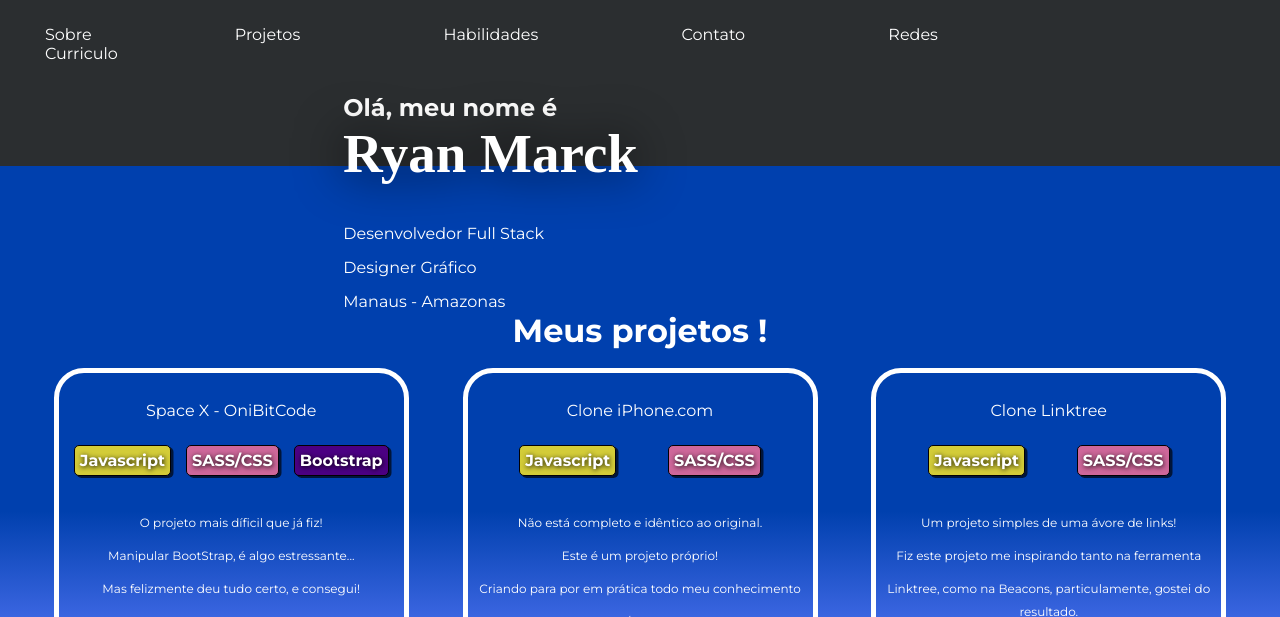
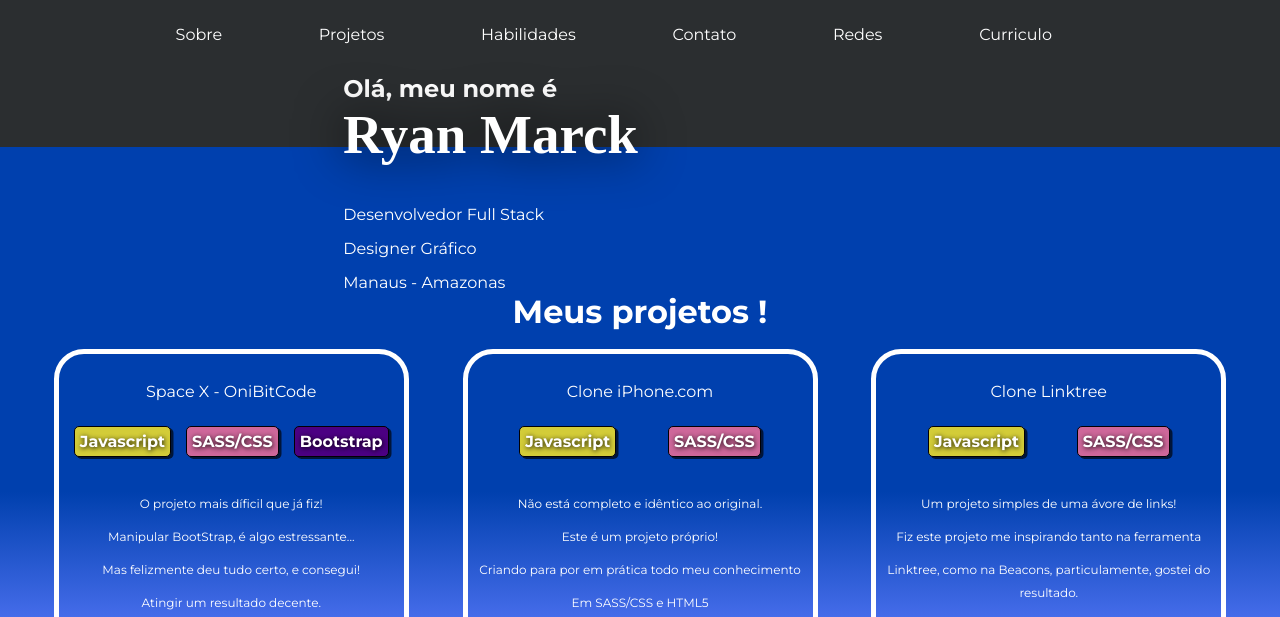
Before and after one commit to uMarck/meu-portfolio, a plain HTML site: page index.html in a window 1280 px wide. Shown: the top 617 px of the page. Drawn offline with nearby package versions, Linux system fonts and the light colour scheme; a web font is replaced by a local one.

Commit message:
NOVA HEADER - CURRICULO
Colocando um botão de download do meu curriculo direto no header da page

```diff
--- a/SASS/index.scss
+++ b/SASS/index.scss
@@ -26,14 +26,21 @@ header {
     background-color: #2B2E30;
     font-family: "Montserrat", "Helvetica Neue", Helvetica;
 
+    #span {
+        border-bottom: 2px solid transparent;
+        &:hover {
+            border-bottom:0.5px solid white;
+        }
+    }
+
     .menu a {
         text-decoration: none;
         padding: 5px 20px;
-        margin: 0px 99px 99px 0px;
+        margin: 0px 52.5px 52.5px 0px;
         color: white;
         transition: 0.5s;
         &:hover {
-            color: rgb(137, 57, 194);
+            color: rgb(57, 96, 194);
         }
     }
 }
@@ -386,6 +393,7 @@ header {
     header {
         display: none;
     }
+
     .menu-bg {
         display:block;
         background-color: #090909;
--- a/index.html
+++ b/index.html
@@ -15,8 +15,8 @@
             <a href="#projeto">Projetos</a>
             <a href="#hab">Habilidades</a>
             <a href="./contato.html" target="_blank">Contato</a>
-            <a href="./redes.html">Redes</a>
-            <a href="./DOCUMENTOS/RYAN MARCK EVANGELISTA DA SILVA.pdf" download="">Curriculo</a>
+            <a href="">Redes</a>
+            <a id="span" href="./DOCUMENTOS/RYAN MARCK EVANGELISTA DA SILVA.pdf" download="">Curriculo</a>
         </div>
     </header>
 
```
Also changed, not shown: SASS/index.css, 1 other file.
